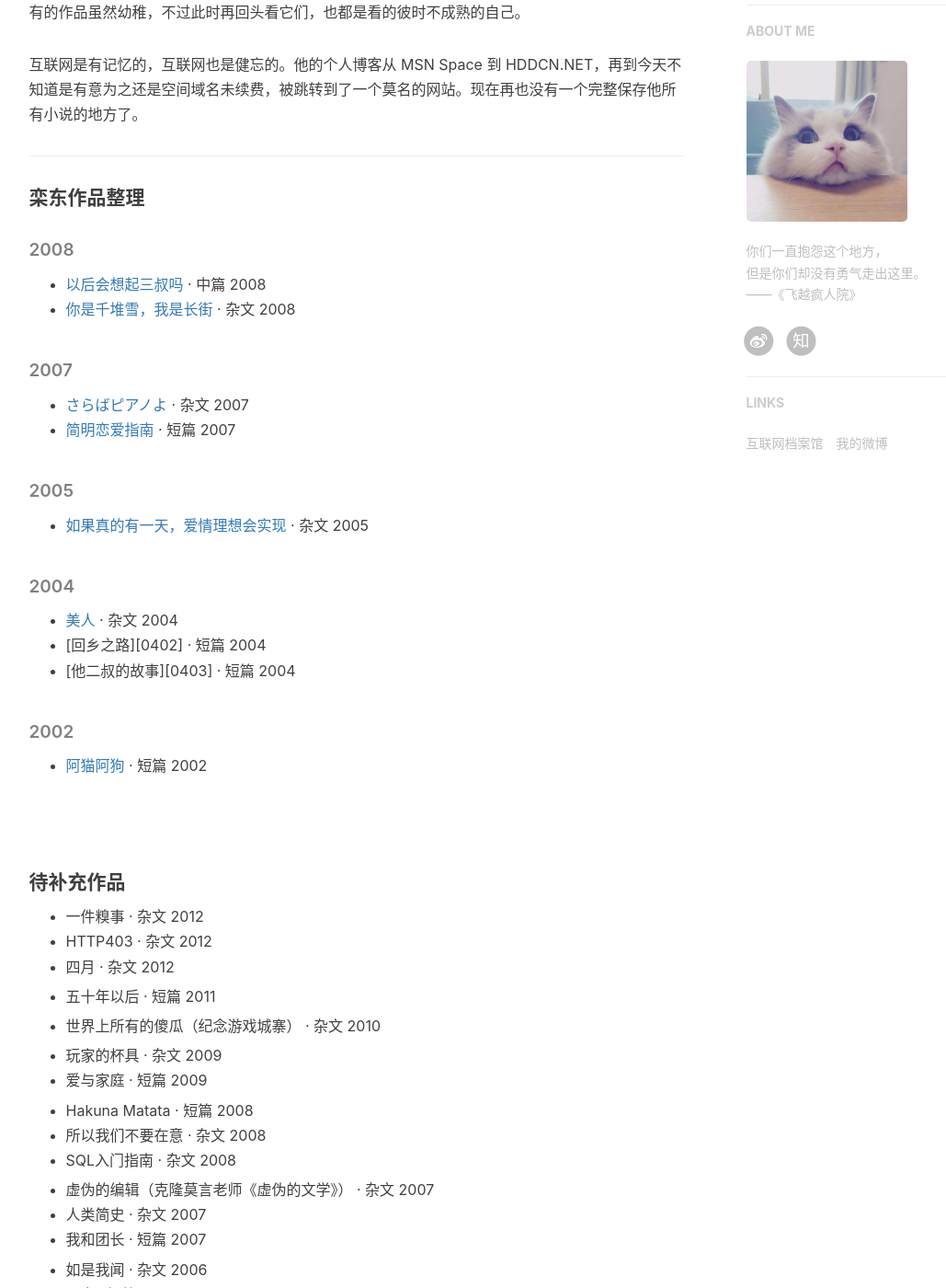
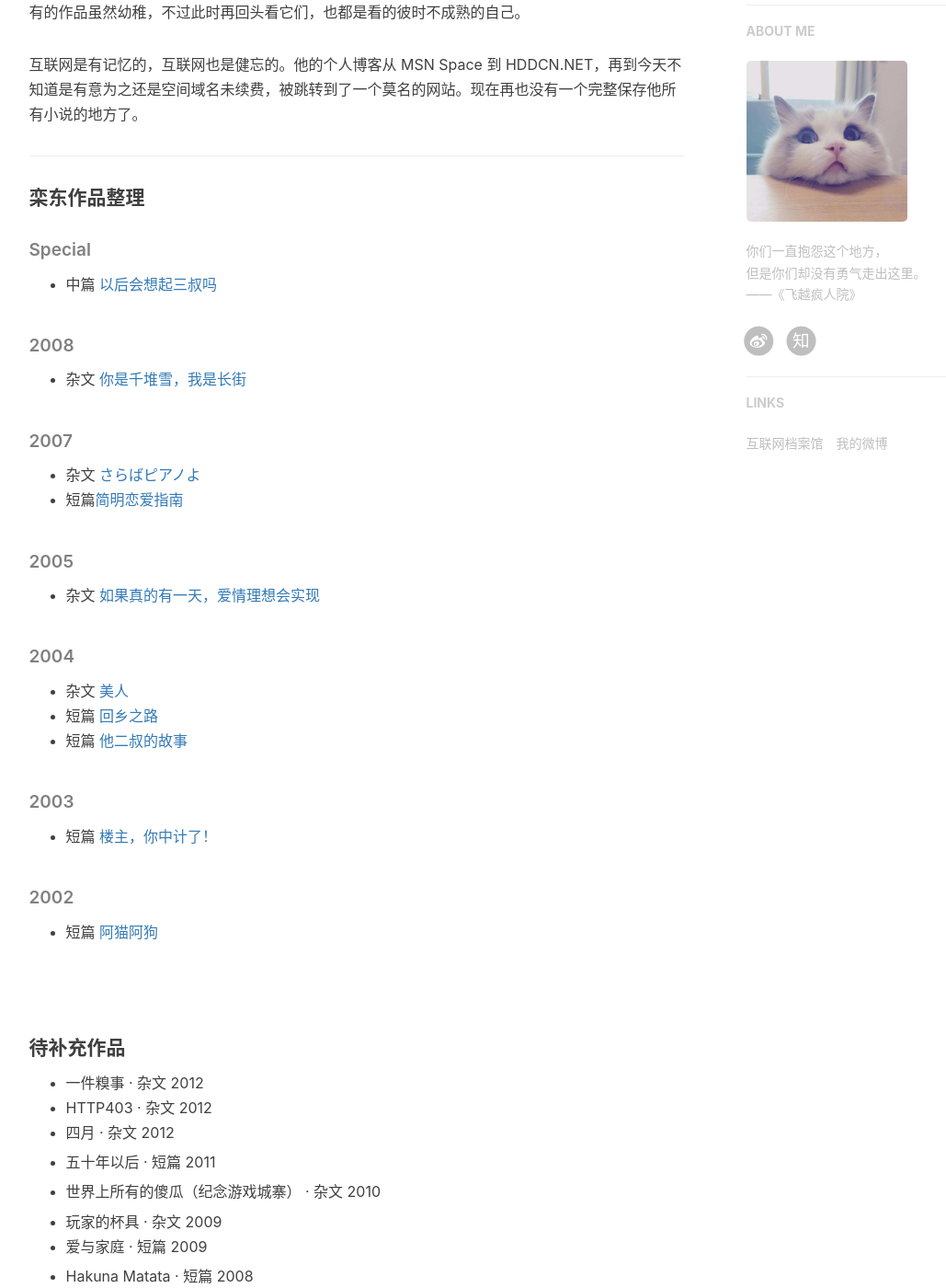
Before and after one commit to zizouqi/zizouqi.github.io, a Jekyll site: the page built from hikaru.html, in a window 1280 px wide and 1400 px high, scrolled down 561 px. Shown: the whole window at 92% size, without its empty margins (136-1165 px from the left). Built offline with Jekyll 4.4.1, drawn with Linux system fonts in a browser that asks for light colours; nearby versions of some CDN libraries; comment, search, counter and statistics services are not loaded.

Commit message:
Update index.md

```diff
--- a/_includes/article/index.md
+++ b/_includes/article/index.md
@@ -9,31 +9,44 @@
 ---
 
 #### 栾东作品整理
+##### Special
+- 中篇 [以后会想起三叔吗][0801]
+
 ##### 2008
-- [以后会想起三叔吗][0801] · 中篇 2008
-- [你是千堆雪，我是长街][0802] · 杂文 2008
+- 杂文 [你是千堆雪，我是长街][0802]
 
 ##### 2007
-- [さらばピアノよ][0703] · 杂文 2007
-- [简明恋爱指南][0701] · 短篇 2007
+- 杂文 [さらばピアノよ][0703]
+- 短篇[简明恋爱指南][0701]
 
 ##### 2005
-- [如果真的有一天，爱情理想会实现][0501] · 杂文 2005
+- 杂文 [如果真的有一天，爱情理想会实现][0501]
 
 ##### 2004
-- [美人][0401] · 杂文 2004
-- [回乡之路][0402] · 短篇 2004
-- [他二叔的故事][0403] · 短篇 2004
+- 杂文 [美人][0401]
+- 短篇 [回乡之路][0402]
+- 短篇 [他二叔的故事][0403]
+
+##### 2003
+- 短篇 [楼主，你中计了！][0301]
 
 ##### 2002
-- [阿猫阿狗][0201] · 短篇 2002
+- 短篇 [阿猫阿狗][0201]
 
 [0801]: /2019/04/25/3rd-uncle
 [0802]: /2019/05/02/yau-tsai
+
 [0703]: /2019/05/02/farewell-to-the-piano
 [0701]: /2019/04/29/a-simple-guide-on-love
+
 [0501]: /2019/05/02/if
+
 [0401]: /2019/04/29/beauty
+[0402]: /2019/05/04/way-home
+[0403]: /2019/05/04/2nd-uncle
+
+[0301]: /2019/05/04/trap
+
 [0201]: /2019/04/28/tun-town
 
 
```
Also changed, not shown: other parts of _includes/article/index.md (+0 -1 lines).
